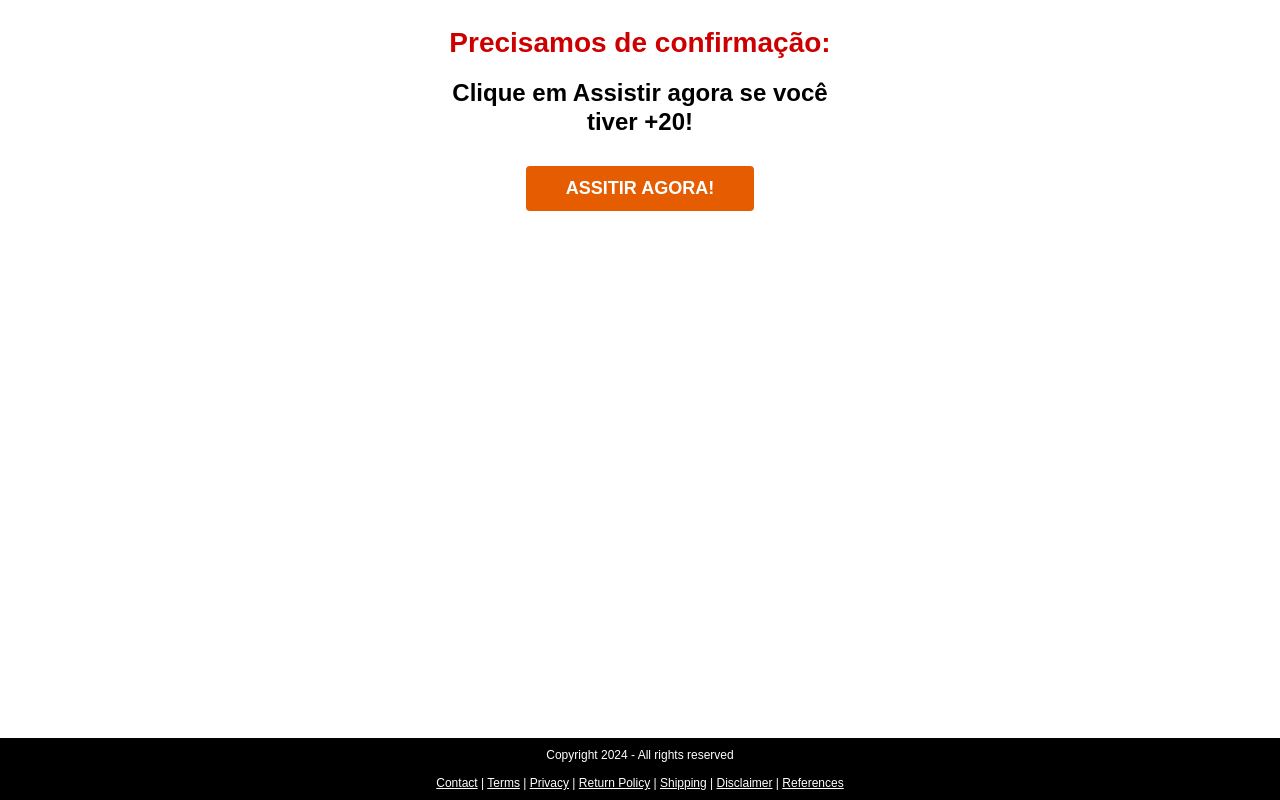
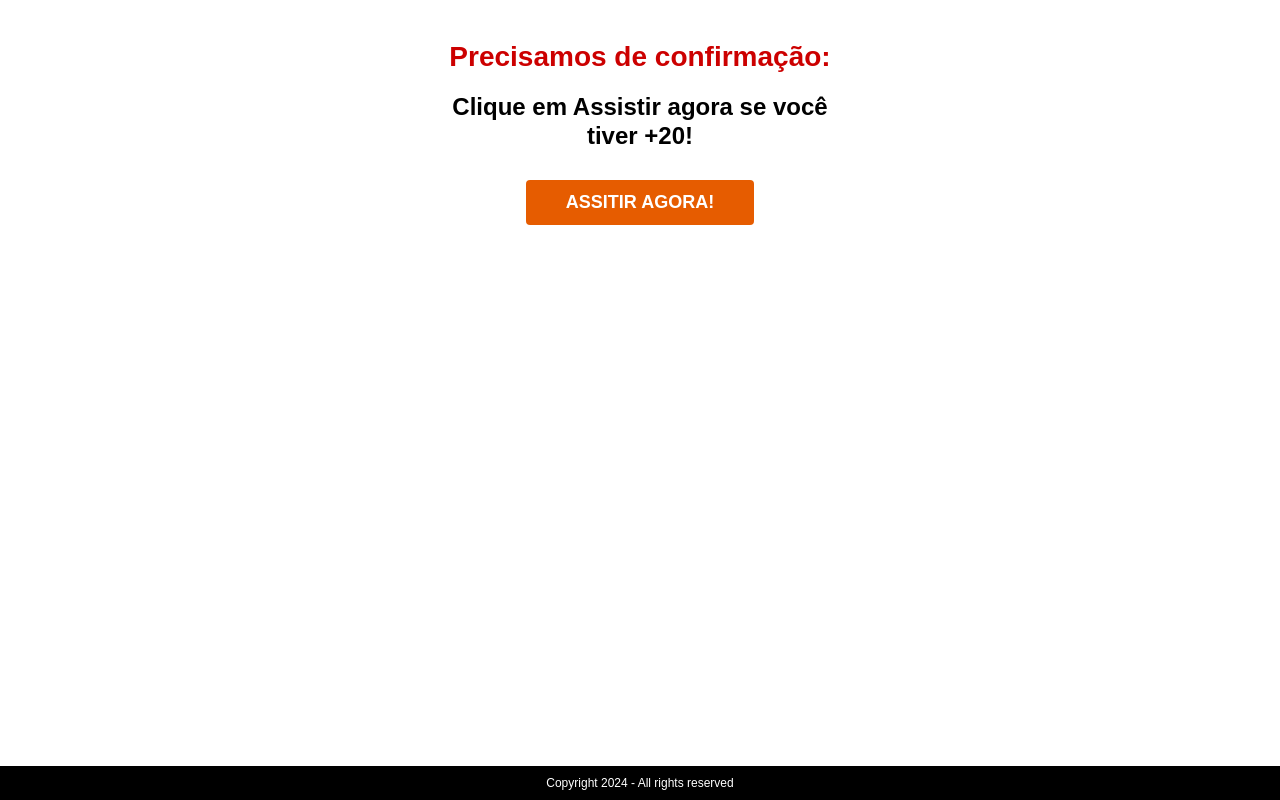
Before and after one commit to SeTT7/dg.nitricmen.online, a plain HTML site: page presell/index.html in a window 1280 px wide. Drawn offline with Linux system fonts and the light colour scheme.

Commit message:
Update index.html

```diff
--- a/presell/index.html
+++ b/presell/index.html
@@ -89,16 +89,7 @@
 	<div style="margin-top:500px"></div>
 	<footer>
 		Copyright 2024 - All rights reserved
-		<br>
-		<br>
-		<a href="https://getalphabites.com/contact-us">Contact</a> |
-		<a href="https://getalphabites.com/terms-of-service">Terms</a> |
-		<a href="https://getalphabites.com/privacy-policy">Privacy</a> |
-		<a href="https://getalphabites.com/refund-policy">Return Policy</a> |
-		<a href="https://getalphabites.com/shipping-policy">Shipping</a> |
-		<a href="https://getalphabites.com/disclaimer">Disclaimer</a> |
-		<a href="https://getalphabites.com/references">References</a>
-		<br>
+
 
 
 </body>
```
